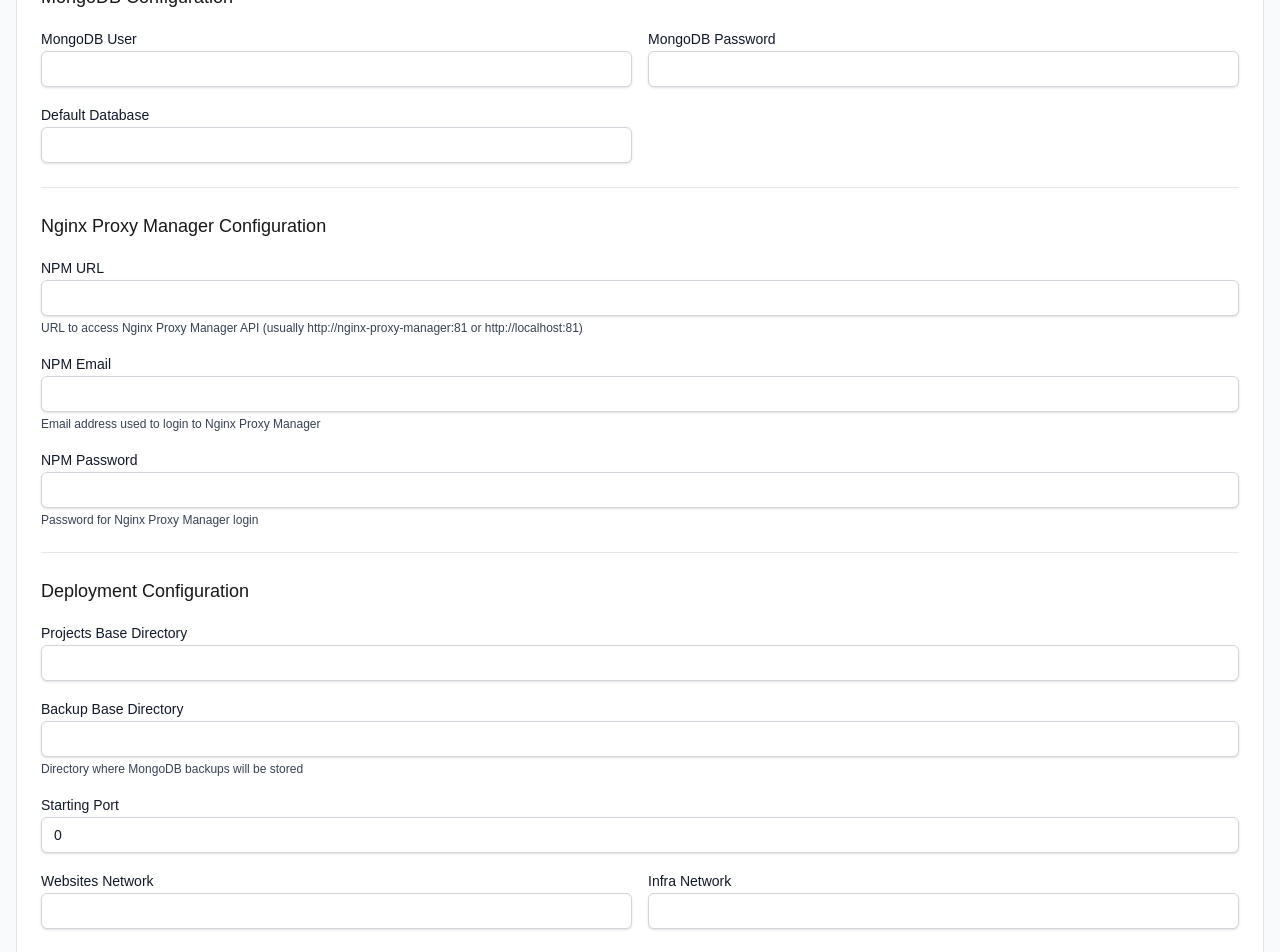
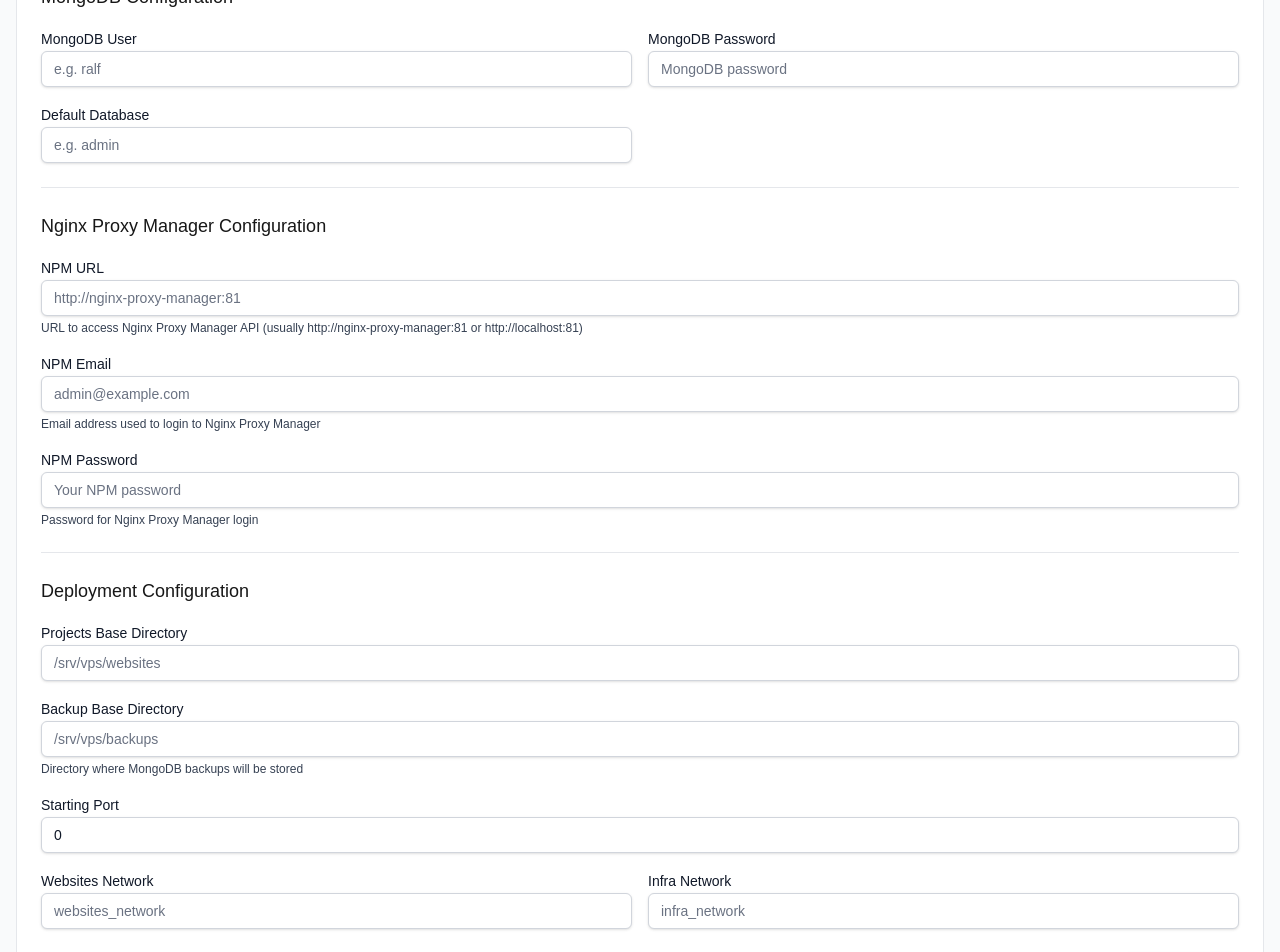
Before and after one commit to Ralfino26/nextjs-selhost-deployer, a Next.js app: page /settings in a window 1280 px wide. Shown: the part 360-1312 px from the top of the page. Built offline with nearby package versions, Linux system fonts and the light colour scheme; sample sign-in values are in the browser's storage.

Commit message:
Add helpful placeholders to settings fields (no defaults)

```diff
--- a/src/app/settings/page.tsx
+++ b/src/app/settings/page.tsx
@@ -144,7 +144,7 @@
                 onChange={(e) =>
                   setConfig({ ...config, githubToken: e.target.value })
                 }
-                placeholder=""
+                placeholder="ghp_..."
               />
               <p className="mt-1 text-xs text-gray-700">
                 Required for private repositories. Generate at{" "}
@@ -172,7 +172,7 @@
                 onChange={(e) =>
                   setConfig({ ...config, mongoUser: e.target.value })
                 }
-                placeholder=""
+                placeholder="e.g. ralf"
               />
             </div>
             <div>
@@ -184,7 +184,7 @@
                 onChange={(e) =>
                   setConfig({ ...config, mongoPassword: e.target.value })
                 }
-                placeholder=""
+                placeholder="MongoDB password"
               />
             </div>
             <div>
@@ -195,7 +195,7 @@
                 onChange={(e) =>
                   setConfig({ ...config, mongoDefaultDatabase: e.target.value })
                 }
-                placeholder=""
+                placeholder="e.g. admin"
               />
             </div>
           </div>
@@ -212,7 +212,7 @@
                 onChange={(e) =>
                   setConfig({ ...config, npmUrl: e.target.value })
                 }
-                placeholder=""
+                placeholder="http://nginx-proxy-manager:81"
               />
               <p className="mt-1 text-xs text-gray-700">
                 URL to access Nginx Proxy Manager API (usually http://nginx-proxy-manager:81 or http://localhost:81)
@@ -227,7 +227,7 @@
                 onChange={(e) =>
                   setConfig({ ...config, npmEmail: e.target.value })
                 }
-                placeholder=""
+                placeholder="admin@example.com"
               />
               <p className="mt-1 text-xs text-gray-700">
                 Email address used to login to Nginx Proxy Manager
@@ -242,7 +242,7 @@
                 onChange={(e) =>
                   setConfig({ ...config, npmPassword: e.target.value })
                 }
-                placeholder=""
+                placeholder="Your NPM password"
               />
               <p className="mt-1 text-xs text-gray-700">
                 Password for Nginx Proxy Manager login
@@ -262,7 +262,7 @@
                 onChange={(e) =>
                   setConfig({ ...config, projectsBaseDir: e.target.value })
                 }
-                placeholder=""
+                placeholder="/srv/vps/websites"
               />
             </div>
             <div>
@@ -273,7 +273,7 @@
                 onChange={(e) =>
                   setConfig({ ...config, backupBaseDir: e.target.value })
                 }
-                placeholder=""
+                placeholder="/srv/vps/backups"
               />
               <p className="mt-1 text-xs text-gray-700">
                 Directory where MongoDB backups will be stored
@@ -291,7 +291,7 @@
                     startingPort: parseInt(e.target.value, 10),
                   })
                 }
-                placeholder=""
+                placeholder="5000"
               />
             </div>
             <div className="grid grid-cols-2 gap-4">
@@ -303,7 +303,7 @@
                   onChange={(e) =>
                     setConfig({ ...config, websitesNetwork: e.target.value })
                   }
-                  placeholder=""
+                  placeholder="websites_network"
                 />
               </div>
               <div>
@@ -314,7 +314,7 @@
                   onChange={(e) =>
                     setConfig({ ...config, infraNetwork: e.target.value })
                   }
-                  placeholder=""
+                  placeholder="infra_network"
                 />
               </div>
             </div>
```
